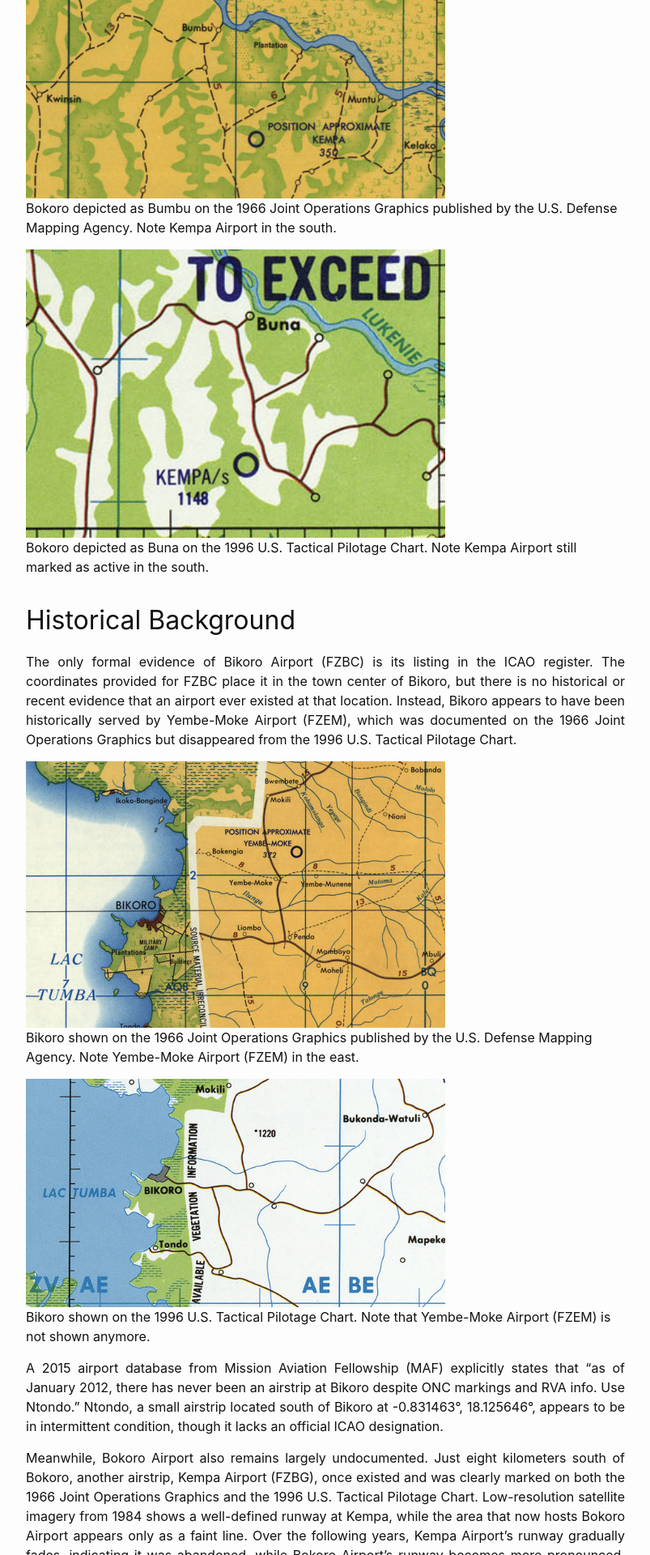
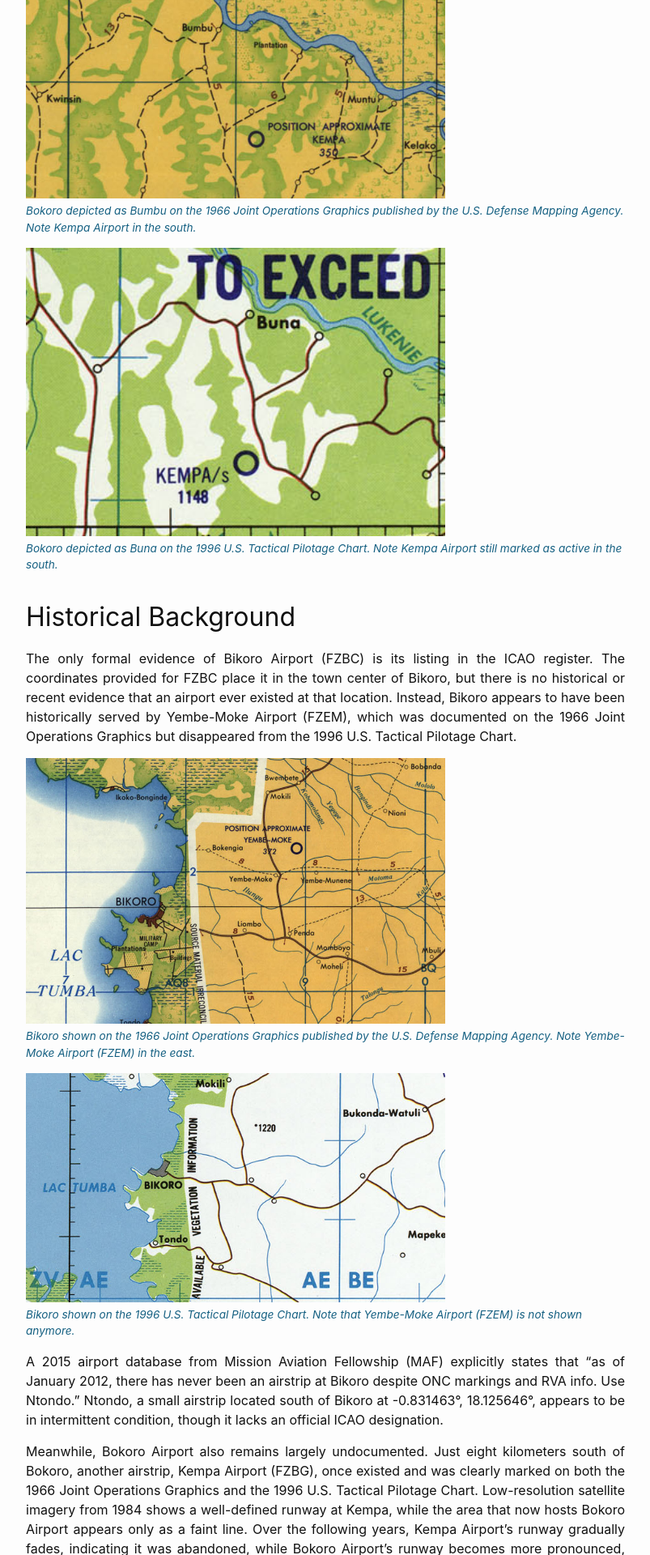
Before and after one commit to ian727/congo-airfields, a Jekyll site: the page built from airports/bikorofzbc/bikorobokoro.md, in a window 1280 px wide. Shown: the part 1365-3285 px from the top of the page at 81% size, without its empty margins (238-1041 px from the left). Built offline with Jekyll 4.4.1, drawn with Linux system fonts in a browser that asks for light colours.

Commit message:
Update bikorobokoro.md

```diff
--- a/airports/bikorofzbc/bikorobokoro.md
+++ b/airports/bikorofzbc/bikorobokoro.md
@@ -32,26 +32,34 @@
 
 Despite its long-standing existence, Bokoro does not appear on more recent maps. The 1966 Joint Operations Graphics published by the U.S. Defense Mapping Agency refers to the town as "Bumbu," while the 1996 U.S. Tactical Pilotage Chart labels it as "Buna." These inconsistencies already indicate that something went wrong in the geographic documentation of Bokoro.
 
-<div style="text-align: left;">
-    <img src="/congo-airfields/airports/bikorofzbc/Bumbu.png" alt="Bokoro 1966" width="70%">
-    <p class="caption">Bokoro depicted as Bumbu on the 1966 Joint Operations Graphics published by the U.S. Defense Mapping Agency. Note Kempa Airport in the south.</p>
+<div class="image-left">
+    <figure>
+        <img src="/congo-airfields/airports/bikorofzbc/Bumbu.png" alt="Bokoro 1966" width="70%">
+        <figcaption>Bokoro depicted as Bumbu on the 1966 Joint Operations Graphics published by the U.S. Defense Mapping Agency. Note Kempa Airport in the south.</figcaption>
+    </figure>
 </div>
-<div style="text-align: left;">
-    <img src="/congo-airfields/airports/bikorofzbc/Buna.png" alt="Bokoro 1996" width="70%">
-    <p class="caption">Bokoro depicted as Buna on the 1996 U.S. Tactical Pilotage Chart. Note Kempa Airport still marked as active in the south.</p>
+<div class="image-left">
+    <figure>
+        <img src="/congo-airfields/airports/bikorofzbc/Buna.png" alt="Bokoro 1996" width="70%">
+        <figcaption>Bokoro depicted as Buna on the 1996 U.S. Tactical Pilotage Chart. Note Kempa Airport still marked as active in the south.</figcaption>
+    </figure>
 </div>
 
 ## Historical Background
 
 The only formal evidence of Bikoro Airport (FZBC) is its listing in the ICAO register. The coordinates provided for FZBC place it in the town center of Bikoro, but there is no historical or recent evidence that an airport ever existed at that location. Instead, Bikoro appears to have been historically served by Yembe-Moke Airport (FZEM), which was documented on the 1966 Joint Operations Graphics but disappeared from the 1996 U.S. Tactical Pilotage Chart.
 
-<div style="text-align: left;">
-    <img src="/congo-airfields/airports/bikorofzbc/fzbc.png" alt="Bikoro on 1966 map" width="70%">
-    <p class="caption">Bikoro shown on the 1966 Joint Operations Graphics published by the U.S. Defense Mapping Agency. Note Yembe-Moke Airport (FZEM) in the east.</p>
+<div class="image-left">
+    <figure>
+        <img src="/congo-airfields/airports/bikorofzbc/fzbc.png" alt="Bikoro on 1966 map" width="70%">
+        <figcaption>Bikoro shown on the 1966 Joint Operations Graphics published by the U.S. Defense Mapping Agency. Note Yembe-Moke Airport (FZEM) in the east.</figcaption>
+    </figure>
 </div>
-<div style="text-align: left;">
-    <img src="/congo-airfields/airports/bikorofzbc/FZBC2.png" alt="Bikoro on 1996 map" width="70%">
-    <p class="caption">Bikoro shown on the 1996 U.S. Tactical Pilotage Chart. Note that Yembe-Moke Airport (FZEM) is not shown anymore.</p>
+<div class="image-left">
+    <figure>
+        <img src="/congo-airfields/airports/bikorofzbc/FZBC2.png" alt="Bikoro on 1996 map" width="70%">
+        <figcaption>Bikoro shown on the 1996 U.S. Tactical Pilotage Chart. Note that Yembe-Moke Airport (FZEM) is not shown anymore.</figcaption>
+    </figure>
 </div>
 
 A 2015 airport database from Mission Aviation Fellowship (MAF) explicitly states that "as of January 2012, there has never been an airstrip at Bikoro despite ONC markings and RVA info. Use Ntondo." Ntondo, a small airstrip located south of Bikoro at -0.831463°, 18.125646°, appears to be in intermittent condition, though it lacks an official ICAO designation.
@@ -62,9 +70,11 @@
 
 The status of Bikoro Airport (FZBC) remains entirely unclear, and it is likely that it never existed. Bokoro Airport, however, is active and maintained, though it does not host scheduled flights. The airline KinAvia lists Bokoro Airport for regular charter flights.
 
-<div style="text-align: left;">
-    <img src="/congo-airfields/airports/bikorofzbc/bokoro_sat2024.png" alt="Bokoro 2024" width="70%">
-    <p class="caption">Bokoro Airport as seen on 2024 satellite imagery</p>
+<div class="image-left">
+    <figure>
+        <img src="/congo-airfields/airports/bikorofzbc/bokoro_sat2024.png" alt="Bokoro 2024" width="70%">
+        <figcaption>Bokoro Airport as seen on 2024 satellite imagery</figcaption>
+    </figure>
 </div>
 
 ## Bikoro and Bokoro – The Result of a Spelling Error?
```
